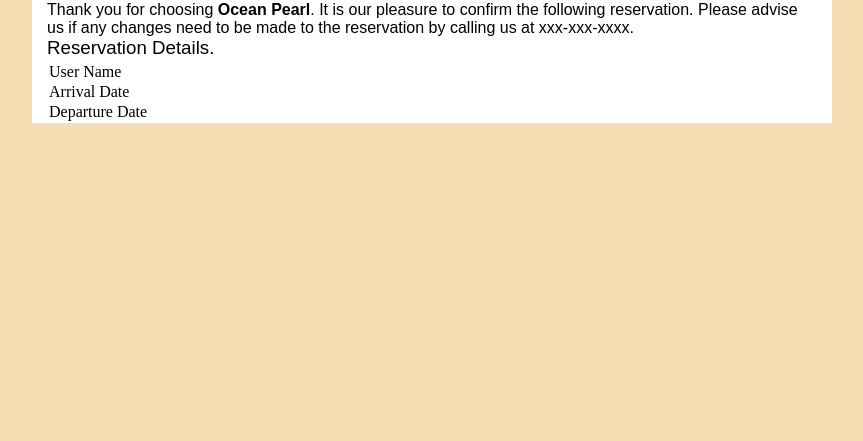
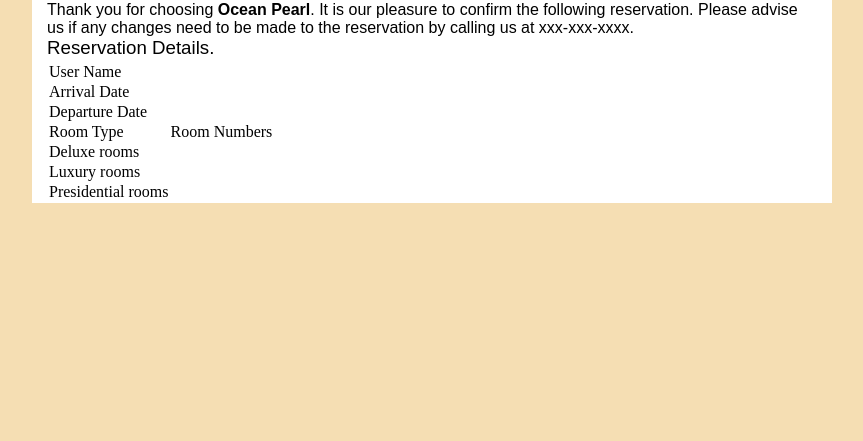
Before and after one commit to uditjain-noob/OOP_Project-1, a Django app: page /pdf_page/ in a window 1280 px wide. Shown: the part 310-751 px from the top of the page, without its empty margins (208-1071 px from the left). Run offline with Django 3.2, Linux system fonts and the light colour scheme.

Commit message:
pdf render room numbers

```diff
--- a/HotelManagement/templates/HotelManagement/pdf_page.html
+++ b/HotelManagement/templates/HotelManagement/pdf_page.html
@@ -73,19 +73,39 @@
                     <td>Departure Date</td>
                     <td>{{ end_date }}</td>
                 </tr>
-                {% for room in roomsList %}
                 <tr>
                     <td>Room Type</td>
-                    <td>
-                        {% for roominfo in room %}
-                            {{ roominfo }}
-                        {% endfor %}
-                    </td>
+                    <td>Room Numbers</td>
+                </tr>
+                <tr>
+                    <td>Deluxe rooms</td>
+                </tr>
+                {% for room in deluxe_rooms %}
+                <tr>
+                    <td>*</td>
+                    <td>{{ room }}</td>
                 </tr>
                 {% endfor %}
-                <!-- <tr>
+                <tr>
 
-                </tr> -->
+                    <td>Luxury rooms</td>
+                </tr>
+                {% for room in luxury_rooms %}
+                <tr>
+                    <td>*</td>
+                    <td>{{ room }}</td>
+                </tr>
+                {% endfor %}
+                <tr>
+
+                    <td>Presidential rooms</td>
+                </tr>
+                {% for room in presidential_rooms %}
+                <tr>
+                    <td>*</td>
+                    <td>{{ room }}</td>
+                </tr>
+                {% endfor %}
             </table>
         </div>
     </div>
--- a/HotelManagement/views.py
+++ b/HotelManagement/views.py
@@ -332,6 +332,15 @@ def pdf_render(request):
         email = info[1]
         roomsList = info[2]
         roomsList = ast.literal_eval(roomsList)
+        roomsList_copy = [('Deluxe', []), ('Luxury', []), ('Presidential', [])]
+
+        for roomCategory in roomsList_copy:
+            category = roomCategory[0]
+            for roomInfo in roomsList:
+                if roomInfo[1] == category:
+                    roomCategory[1].append(roomInfo[0])
+
+        roomsList = roomsList_copy
         # roomsList = json.loads(roomsList)
         customer_id = info[3]
 
@@ -351,7 +360,10 @@ def pdf_render(request):
         'email' : email,
         'start_date' : start_date,
         'end_date' : end_date,
-        'rooms_list': roomsList
+        # 'rooms_list': roomsList
+        'deluxe_rooms': roomsList[0][1],
+        'luxury_rooms': roomsList[1][1],
+        'presidential_rooms': roomsList[2][1]
     }
     template = get_template('HotelManagement/pdf_page.html')
     html = template.render(context_data)
```
Also changed, not shown: db.sqlite3.
